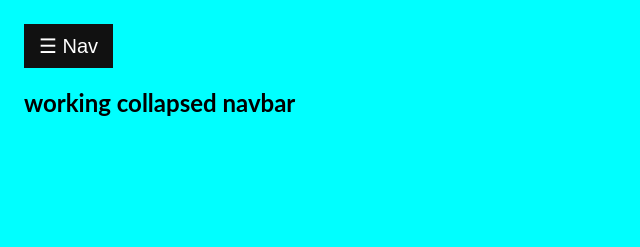
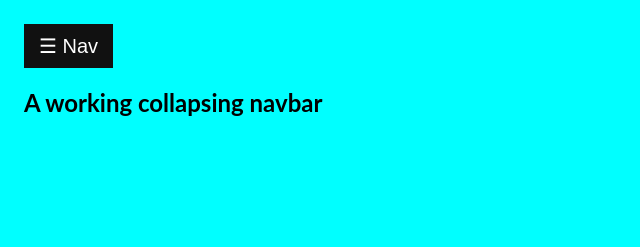
Before and after one commit to wendyorengo/nav, a plain HTML site: page index.html in a window 1280 px wide. Shown: the whole page, without its empty margins (0-640 px from the left). Drawn offline with Linux system fonts and the light colour scheme.

Commit message:
change spelling

```diff
--- a/index.html
+++ b/index.html
@@ -79,7 +79,7 @@ body {
 
 <div id="main">
   <button class="openbtn" onclick="openNav()">☰ Nav</button>
-  <h2>working collapsed navbar</h2>
+  <h2>A working collapsing navbar</h2>
 
 </div>
 
```
